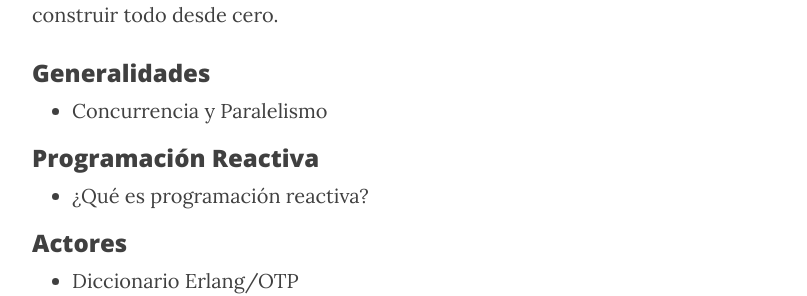
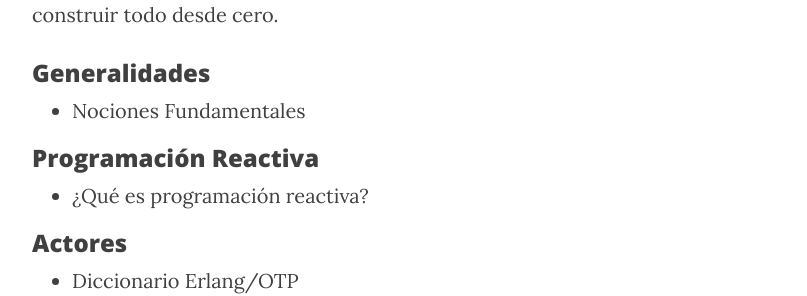
Before and after one commit to arquitecturas-concurrentes/arquitecturas-concurrentes.github.io, a Jekyll site: the page built from material.md, in a window 1280 px wide and 900 px high, scrolled down 991 px. Shown: the part 162-458 px from the top of the window, without its empty margins (233-1040 px from the left). Built offline with Jekyll 4.4.1, drawn with Linux system fonts in a browser that asks for light colours; nearby versions of some CDN libraries.

Commit message:
Update material.md

```diff
--- a/material.md
+++ b/material.md
@@ -25,7 +25,7 @@ No es que nos querramos mandar la parte (¿o sí?) pero no encontramos muchas ma
 
 ###Generalidades
 
-- [Concurrencia y Paralelismo](https://docs.google.com/document/d/1F8zdJpJlNJHBVq9PEoqAT_CFnTB6blXYhNkXpS0GXiE)
+- [Nociones Fundamentales](https://docs.google.com/document/d/1F8zdJpJlNJHBVq9PEoqAT_CFnTB6blXYhNkXpS0GXiE)
 
 ###Programación Reactiva
 
```
